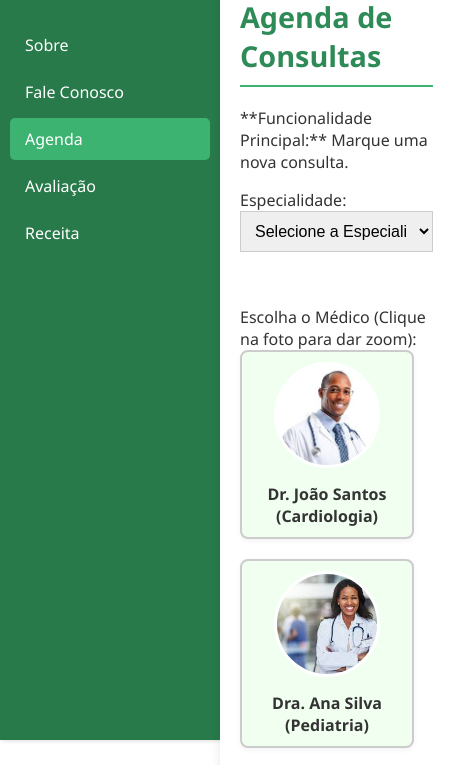
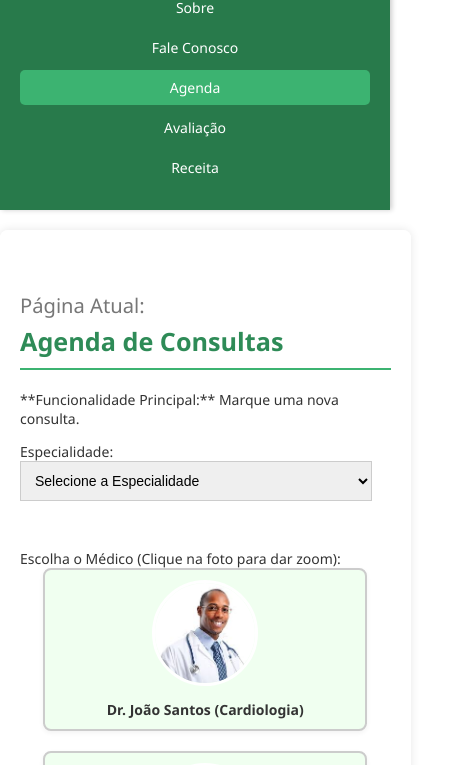
Before and after one commit to joyceisabela28-cloud/medhelp, a plain HTML site: page index.html in a window 390 px wide. Shown: the part 104-869 px from the top of the page, 453 px wide, since content can reach past the window. Drawn offline with Linux system fonts and the light colour scheme.

Commit message:
Add files via upload

```diff
--- a/style.css
+++ b/style.css
@@ -262,3 +262,101 @@ body {
     z-index: 999; /* Fica abaixo da imagem, mas acima do resto do conteúdo */
     cursor: zoom-out;
 }
+/* =========================================
+   MEDIA QUERIES PARA RESPONSIVIDADE
+   ========================================= */
+
+@media (max-width: 768px) {
+
+    /* 1. Reverte o Layout Grid para uma Coluna (Bloco) */
+    body {
+        display: block; /* Volta para o fluxo normal de blocos */
+        /* Remove as definições de coluna e linha do Grid */
+        grid-template-columns: none;
+        grid-template-rows: none;
+        /* Reduz a fonte base para 14px em dispositivos menores para economia de espaço */
+        font-size: 14px;
+    }
+
+    /* 2. Menu (Header) - Torna-o de topo e não fixo */
+    .header {
+        /* Remove o posicionamento fixo do Grid */
+        grid-column: auto;
+        grid-row: auto;
+
+        position: static; /* Não é mais fixo */
+        width: 100%; /* Ocupa toda a largura */
+        height: auto;
+
+        /* Adiciona um pouco mais de padding para visual em smartphones */
+        padding: 10px 0;
+    }
+
+    /* 3. Navbar - Alinha o logo e os links */
+    .navbar {
+        flex-direction: column; /* Coloca o logo e os links um abaixo do outro */
+        align-items: flex-start;
+        padding: 10px 20px;
+    }
+
+    /* 4. Links de Navegação - Alinhamento Vertical */
+    .nav-links {
+        flex-direction: column; /* Garante que os links fiquem em lista vertical */
+        width: 100%;
+        margin-top: 10px;
+    }
+
+    .nav-links li {
+        margin-left: 0;
+        margin-bottom: 5px;
+        width: 100%;
+    }
+
+    .nav-links a {
+        text-align: center; /* Centraliza o texto do link na largura total */
+        padding: 8px;
+    }
+
+    /* 5. Conteúdo Principal - Ocupa a Largura Total */
+    .content {
+        /* Remove o posicionamento fixo do Grid */
+        grid-column: auto;
+        grid-row: auto;
+
+        width: 95%; /* Reduz a largura para caber margens menores */
+        max-width: none;
+
+        /* Remove o margin-top: auto que empurrava para baixo,
+           pois queremos que o conteúdo comece logo após o menu */
+        margin-top: 20px;
+        margin-bottom: 20px;
+        margin-left: auto;
+        margin-right: auto;
+    }
+
+    /* 6. Rodapé - Ocupa a Largura Total */
+    .footer {
+        /* Remove o posicionamento fixo do Grid */
+        grid-column: auto;
+        grid-row: auto;
+        width: 100%;
+    }
+
+    /* 7. Agenda (Seleção de Médico) - Altera de linha para coluna */
+    .doctor-selection {
+        flex-direction: column;
+        align-items: center; /* Centraliza os cartões */
+    }
+
+    .doctor-card {
+        width: 90%; /* Ocupa mais espaço horizontalmente */
+        max-width: 300px;
+    }
+
+    /* 8. Inputs e Selects - Ocupa a Largura Total */
+    .content input,
+    .content select,
+    .content textarea {
+        max-width: 95%;
+    }
+}
```
